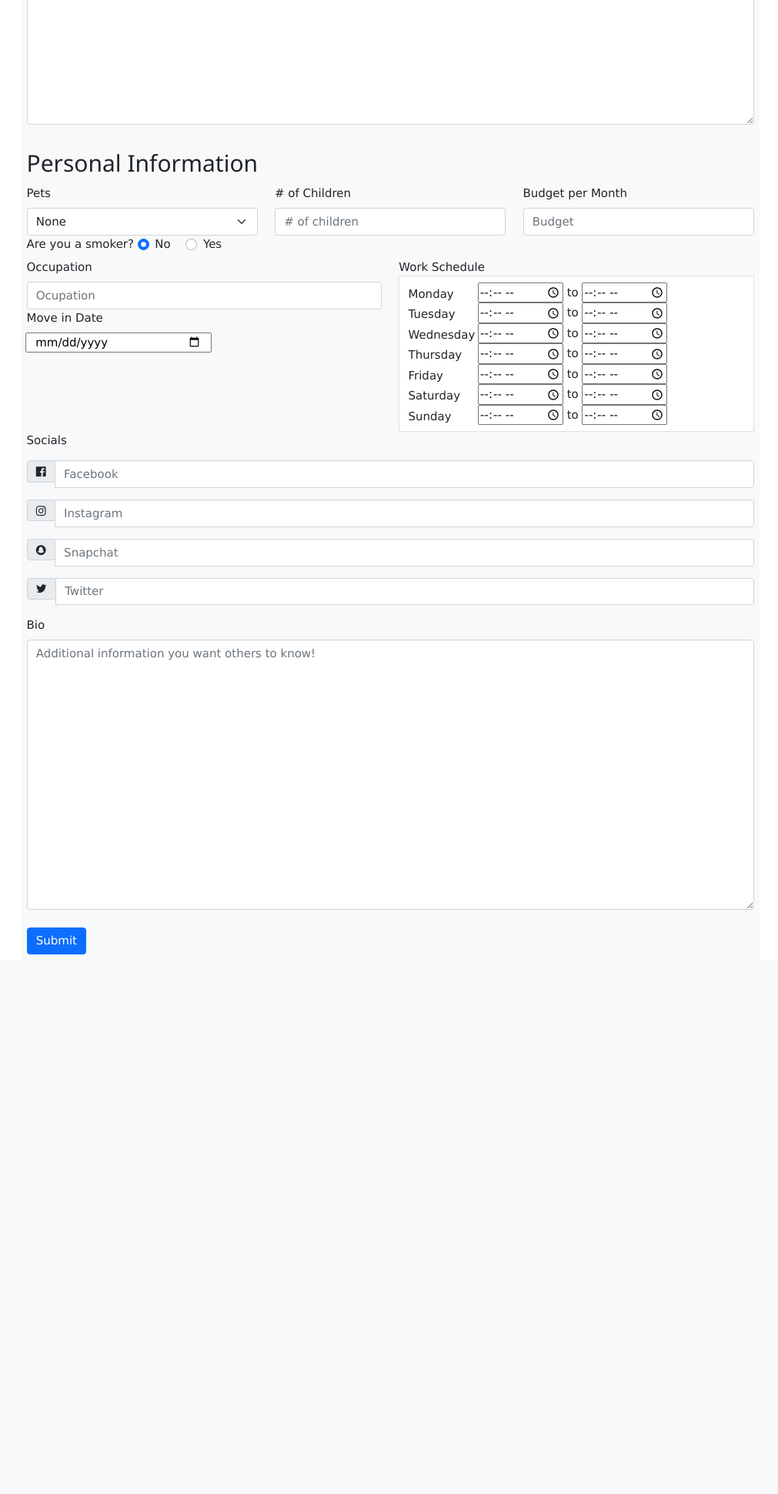
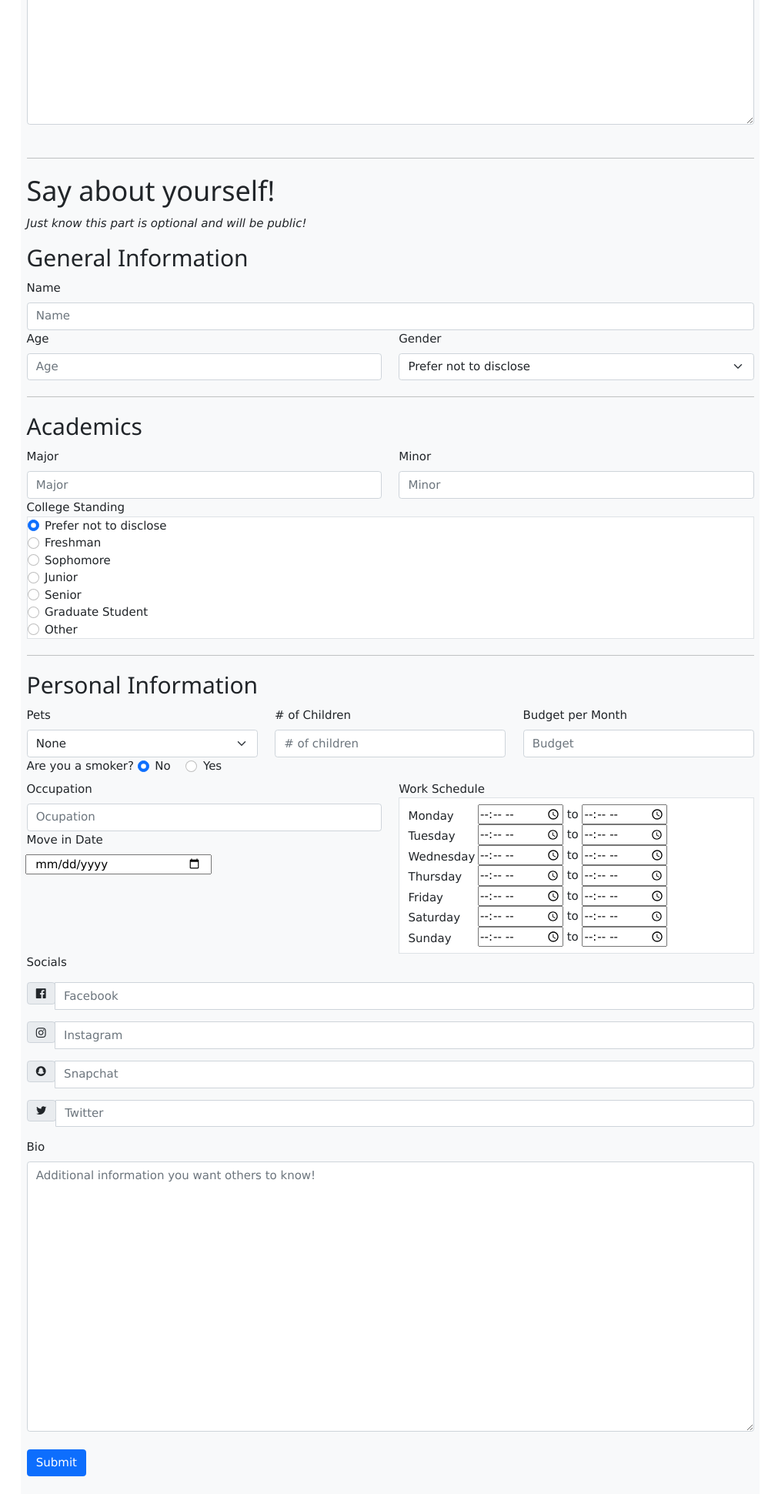
Before and after one commit to TheWaitlisters/Bronco-Mates, a Flask app: page /oncampus in a window 1280 px wide. Shown: the part 564-2505 px from the top of the page at 77% size, without its empty margins (133-1144 px from the left). Before the commit the page ends 1804 px from the top, so only its background shows below. Run offline with Flask 2, Linux system fonts and the light colour scheme; parts of the project's set-up code (start-up, migrations or seed data) failed here and were passed over; some libraries are stand-ins or nearby versions.

Commit message:
Changed index page format to display all information. All informations are stored in listing database

```diff
--- a/src/main/python/app.py
+++ b/src/main/python/app.py
@@ -63,6 +63,7 @@ def createListing():
         addInfo = request.form["addInfo"]
 
         # INFORMATION ABOUT SELF
+        name = request.form["name"]
         age = request.form["age"]
         gender = request.form["gender"]
         standing = request.form["standing"]
@@ -106,8 +107,11 @@ def createListing():
                 flash("One contact method must be provided")
         else:
             db.db.listing.insert_one({'address' : address, 'address2' : address2, 'city' : city, 'state': state,
-            'zip' : zip, 'deleteKey' : deleteKey, 'beds' : beds, 'roomSize' : roomSize, 'baths': baths, 'price': price, 'pets' : pets,
-            'phoneNumber' : phoneNumber, 'email' : email, 'amenities': amenities, 'addInfo' : addInfo})
+                'zip' : zip, 'deleteKey' : deleteKey, 'beds' : beds, 'roomsize' : roomSize, 'baths': baths, 'price': price, 'pets' : pets,
+                'phoneNumber' : phoneNumber, 'email' : email, 'amenities': amenities, 'addInfo' : addInfo, 'name' : name, "age" : age,
+                "gender" : gender, "standing" : standing, "major" : major, "minor" : minor,
+                "smoker" : smoker, "pets" : pets, "budget" : budget, "children" : children, "ocupation" : ocupation,
+                "workSchedule" : workSchedule, "moveDate" : moveDate, "socials" : socials, "bio" : bio})
 
             db.db.accountInfo.insert_one({"age" : age, "gender" : gender, "standing" : standing, "major" : major, "minor" : minor,
                 "smoker" : smoker, "pets" : pets, "budget" : budget, "children" : children, "ocupation" : ocupation,
@@ -141,6 +145,30 @@ def onCampus():
         baths = request.form["baths"]
         price = request.form["price"]
 
+         # INFORMATION ABOUT SELF
+        name = request.form["name"]
+        age = request.form["age"]
+        gender = request.form["gender"]
+        standing = request.form["standing"]
+        major = request.form["major"]
+        minor = request.form["minor"]
+        smoker = request.form["smoker"]
+        pets = request.form["pets"]
+        budget = request.form["budget"]
+        children = request.form["children"]
+        ocupation = request.form["ocupation"]
+        socials = { "facebook" : request.form["facebook"], "instagram" : request.form["instagram"], "snapchat" : request.form["snapchat"],
+                    "twitter" : request.form["twitter"]}
+        workSchedule = { "Monday" : (request.form["mSchedule1"], request.form["mSchedule2"]),
+                        "Tuesday" : (request.form["tSchedule1"], request.form["tSchedule2"]),
+                        "Wednesday" : (request.form["wSchedule1"], request.form["wSchedule2"]),
+                        "Thursday" : (request.form["thSchedule1"], request.form["thSchedule2"]),
+                        "Friday" : (request.form["fSchedule1"], request.form["fSchedule2"]),
+                        "Saturday" : (request.form["satSchedule1"], request.form["satSchedule2"]),
+                        "Sunday" : (request.form["sunSchedule1"], request.form["sunSchedule2"]) }
+        moveDate = request.form["moveDate"]
+        bio = request.form["bio"]
+
         if not suite:
             flash('Please select a suite!')
         elif not roomSize:
@@ -152,8 +180,11 @@ def onCampus():
         elif not price:
             flash('Please enter price!')
         else:
-            db.db.listing.insert_one({"suite": suite, "roomsize" : roomSize, "beds" : beds, "price" : price,
-            "address" : "3801 West Temple Avenue", "city" : "Pomona", "state" : "Ca", "zip" : "91768", "addInfo" : addInfo})
+            db.db.listing.insert_one({"suite": suite, "roomsize" : roomSize, "beds" : beds, "baths" : baths, "price" : price,
+            "address" : "3801 West Temple Avenue", "city" : "Pomona", "state" : "Ca", "zip" : "91768", "addInfo" : addInfo,'name' : name, "age" : age,
+                "gender" : gender, "standing" : standing, "major" : major, "minor" : minor,
+                "smoker" : smoker, "pets" : pets, "budget" : budget, "children" : children, "ocupation" : ocupation,
+                "workSchedule" : workSchedule, "moveDate" : moveDate, "socials" : socials, "bio" : bio})
             return redirect(url_for('homePage'))
     return render_template('on_campus.html')
 
--- a/src/main/python/templates/on_campus.html
+++ b/src/main/python/templates/on_campus.html
@@ -51,7 +51,68 @@
                          rows="15">{{ request.form['addInfo'] }}</textarea>
               <br>
 
+               <!--ABOUT ME SECTION-->
+               <hr>
+               <h1>Say about yourself!</h1>
+               <p><i>Just know this part is optional and will be public!</i></p>
 
+               <div class="mb-3">
+                      <h2>General Information</h2>
+                      <div class="row">
+                            <div class="col">
+                                  <label for="Name" class="form-label">Name</label>
+                                  <input type="text" class="form-control" name="name" placeholder="Name" value="{{ request.form['name'] }}">
+                            </div>
+                      </div>
+
+                      <div class="row">
+                            <div class="col">
+                                  <label for="age" class="form-label">Age</label>
+                                  <input type="number" class="form-control" name="age" placeholder="Age" value="{{ request.form['age'] }}">
+                            </div>
+                            <div class="col">
+                                  <label for="gender" class="form-label">Gender</label>
+                                  <select class="form-select" aria-label="Default Select" name="gender" value="{{ request.form['gender']}}">
+                                        <option selected>Prefer not to disclose</option>
+                                        <option value="Male">Male</option>
+                                        <option value="Female">Female</option>
+                                        <option value="Non-Binary">Non-Binary</option>
+                                        <option value="Other">Other</option>
+                                  </select>
+                                  </div>
+                            </div>
+                      <hr>
+                      <h2>Academics</h2>
+                      <div class="row">
+                            <div class="col">
+                                  <label for="major" class="form-label">Major</label>
+                                  <input type="text" class="form-control" name="major" placeholder="Major" value="{{ request.form['major'] }}">
+                            </div>
+                            <div class="col">
+                                  <label for="minor" class="form-label">Minor</label>
+                                  <input type="text" class="form-control" name="minor" placeholder="Minor" value="{{ request.form['minor'] }}">
+                            </div>
+                      </div>
+
+                      <label for="standing" class="form-check-label" name="standing">College Standing</label>
+                      <div class="form-check bg-white border mb-3">
+                            <input type="hidden" name="standing" value="Prefer not to disclose">
+                            <input class="form-check-input" type="radio" id="default" name="standing" checked value="Perfer not to disclose">
+                            <label class="form-check-label" for="default">Prefer not to disclose</label> <br>
+                            <input class="form-check-input" type="radio" id="freshman" name="standing" value="Freshman">
+                            <label class="form-check-label" for="freshman">Freshman</label> <br>
+                            <input class="form-check-input" type="radio" id="sophomore" name="standing" value="Sophomore">
+                            <label class="form-check-label" for="sophomore">Sophomore</label> <br>
+                            <input class="form-check-input" type="radio" id="junior" name="standing" value="Junior">
+                            <label class="form-check-label" for="junior">Junior</label> <br>
+                            <input class="form-check-input" type="radio" id="senior" name="standing" value="Senior">
+                            <label class="form-check-label" for="senior">Senior</label> <br>
+                            <input class="form-check-input" type="radio" id="grad" name="standing" value="Grad">
+                            <label class="form-check-label" for="grad">Graduate Student</label> <br>
+                            <input class="form-check-input" type="radio" id="other" name="standing" value="Other">
+                            <label class="form-check-label" for="other">Other</label>
+                      </div>
+                      <hr>
               <h2>Personal Information</h2>
               <div class="row">
                     <div class="col">
```
Also changed, not shown: src/main/python/templates/index.html (+17 -20 lines), src/main/python/templates/listing_description.html (+2 -7 lines), src/main/python/templates/viewListing.html (+8 -0 lines).
